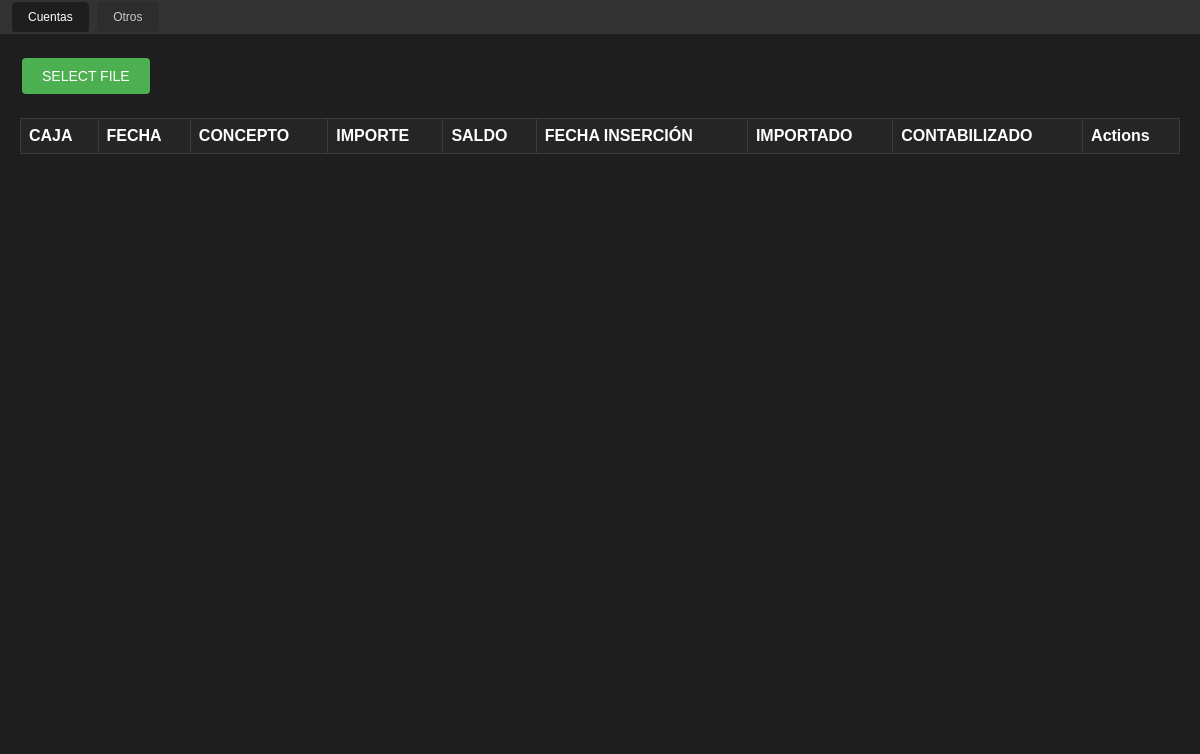
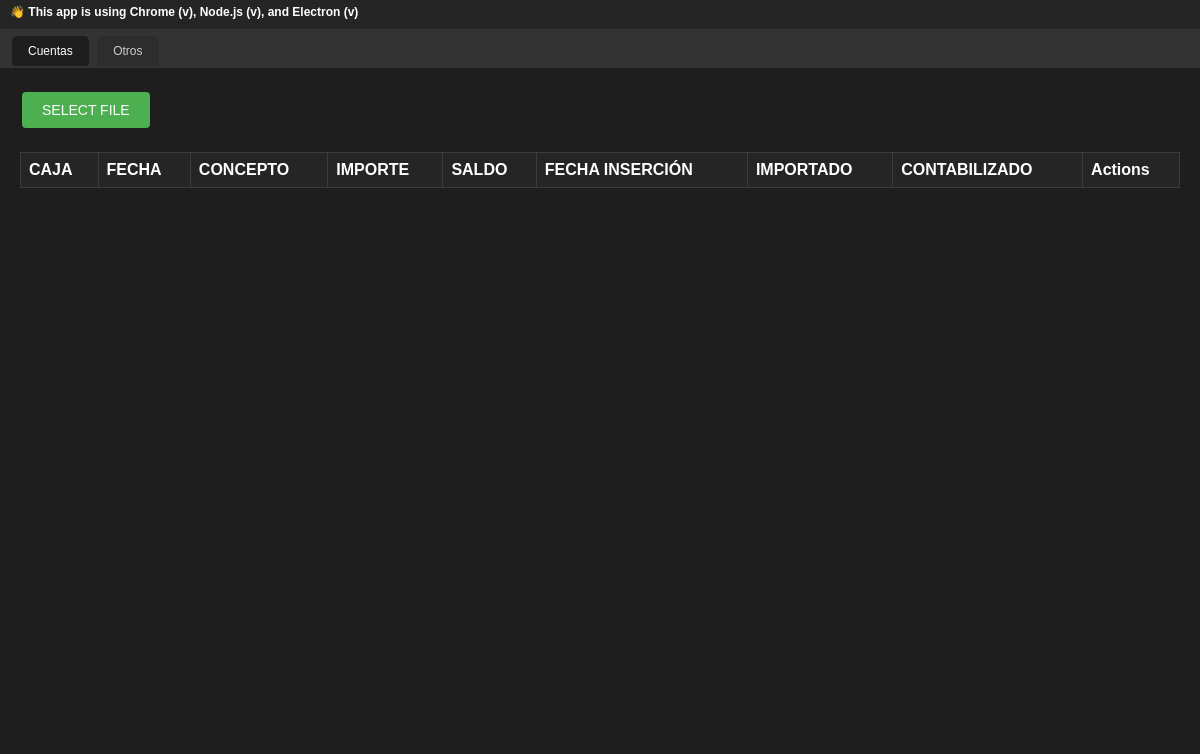
Before and after one commit to AALVAREZG/sical-robot, an Electron app: page index.html in a window 1200 px wide. Shown: the part 46-800 px from the top of the page. Drawn offline with Linux system fonts and the light colour scheme; no server answers.

Commit message:
refactor: update to last version of electron and node

```diff
--- a/index.html
+++ b/index.html
@@ -6,6 +6,8 @@
 </head>
 <body>
     <h1>Generador Asientos Contables Sical</h1>
+
+    <h5 id="info"></h5>
     <div id="tabs">
         <button class="tab-button active" data-tab="cuentas">Cuentas</button>
         <button class="tab-button" data-tab="otros">Otros</button>
--- a/main.js
+++ b/main.js
@@ -13,7 +13,9 @@ function createWindow() {
     webPreferences: {
       preload: path.join(__dirname, 'preload.js'),
       contextIsolation: true,
-      nodeIntegration: false
+      nodeIntegration: false,
+      webSecurity: true,
+      allowRunningInsecureContent: false
     }
   });
 
--- a/renderer.js
+++ b/renderer.js
@@ -4,6 +4,7 @@ document.addEventListener('DOMContentLoaded', () => {
     setupTabButtons();
     setupSelectFileButton();
 });
+
 
 async function loadCajas() {
     console.log("loadCajas function called");
@@ -137,3 +138,6 @@ window.electronAPI.onTaskSaved((result) => {
         loadRecordsForCaja(caja);  // Assuming this function exists to reload data
     }
 });
+
+const information = document.getElementById('info')
+information.innerText = `👋 This app is using Chrome (v${versions.chrome()}), Node.js (v${versions.node()}), and Electron (v${versions.electron()})`
--- a/styles.css
+++ b/styles.css
@@ -11,6 +11,12 @@ h1 {
     padding: 10px;
     background-color: #252526;
     font-size: 18px;
+}
+h5 {
+    margin: 0;
+    padding: 10px;
+    background-color: #252526;
+    font-size: 12px;
 }
 
 #tabs {
```
Also changed, not shown: package.json (+6 -2 lines), preload.js (+7 -0 lines), 1 other file.
